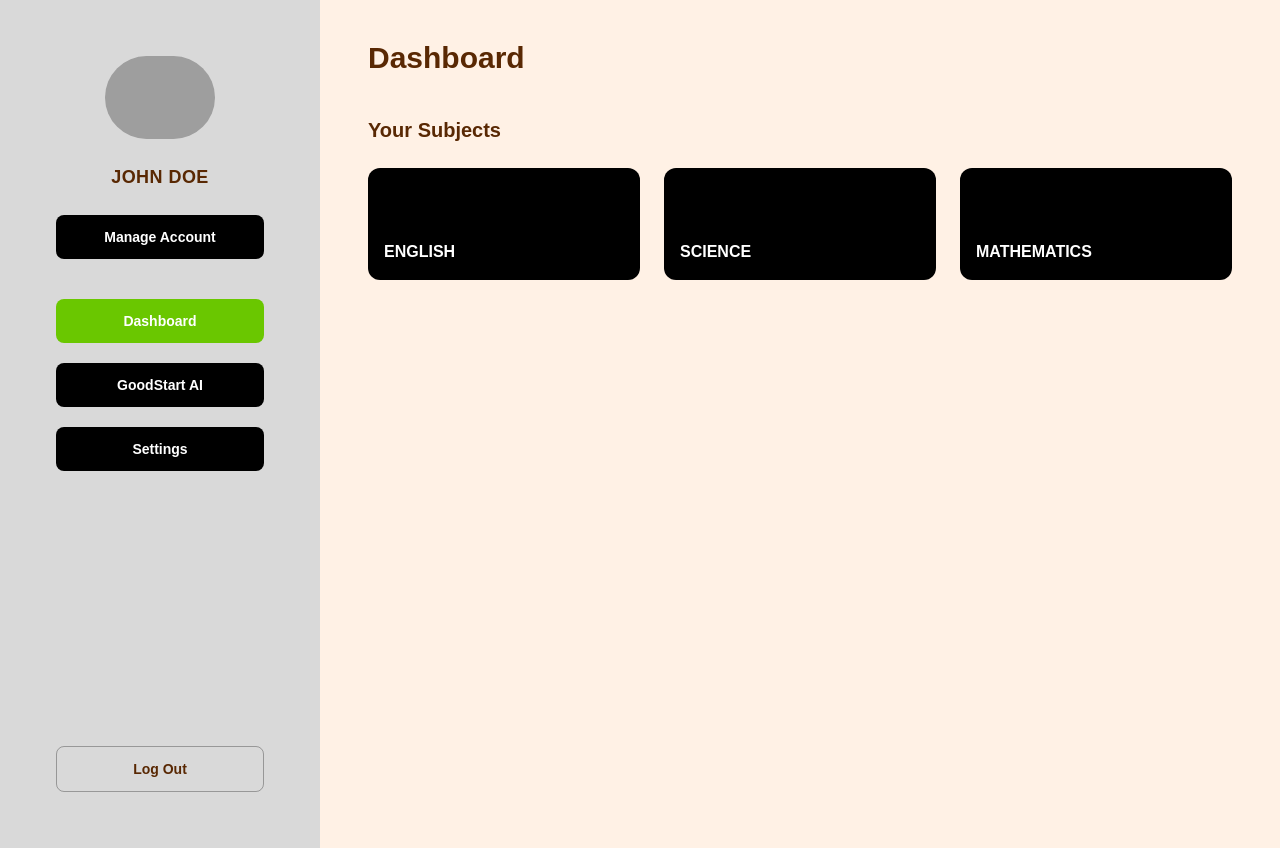
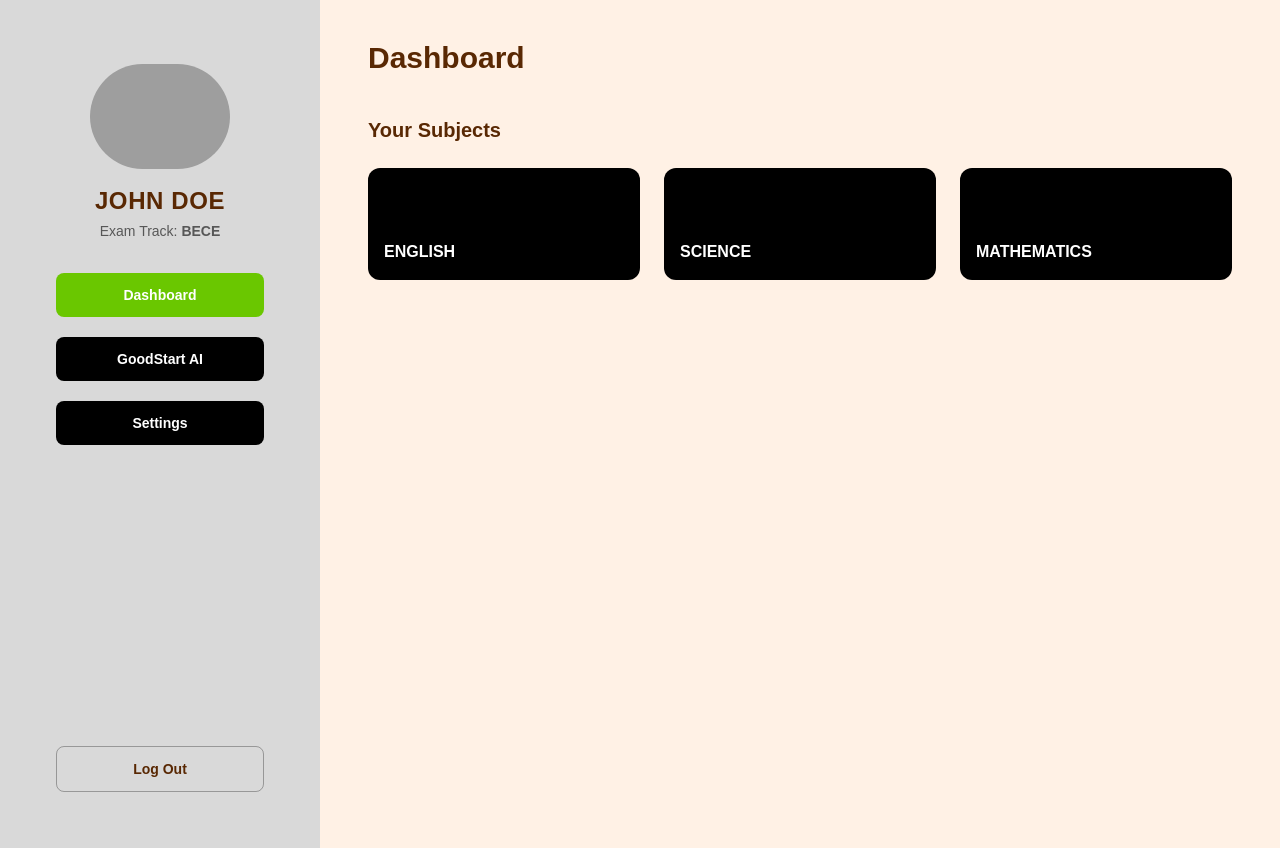
Before and after one commit to loganpinel06/Safari-Smart, a Next.js app in the folder next-app/: page /dashboard in a window 1280 px wide. Built offline with nearby package versions, Linux system fonts and the light colour scheme; grey boxes are pictures that could not be loaded.

Commit message:
added exam track under name

```diff
--- a/next-app/components/Sidebar.tsx
+++ b/next-app/components/Sidebar.tsx
@@ -6,31 +6,32 @@ type ActiveItem = "Dashboard" | "GoodStart AI" | "Settings";
 type SidebarProps = {
   userName: string;
   activeItem: ActiveItem;
+  examTrack?: string; // "BECE" or "WASSCE"
 };
 
-export default function Sidebar({ userName, activeItem }: SidebarProps) {
+export default function Sidebar({ userName, activeItem, examTrack = "BECE" }: SidebarProps) {
   return (
     <aside className="bg-[#d9d9d9] min-h-screen flex flex-col justify-between">
 
       {/* TOP SECTION */}
-      <div className="p-8 flex flex-col items-center gap-6">
-
+      <div className="px-8 pt-10 pb-8 flex flex-col items-center gap-4">
     <Image
         src="/sslogo.png"
         alt="Safari Smart"
-          width={110}
-          height={110}
+        width={140}
+        height={140}
         className="rounded-full"
         priority
     />
 
-        <p className="font-bold text-lg tracking-wide">
+    <div className="text-center">
+        <p className="font-extrabold text-2xl tracking-wide">
         {userName.toUpperCase()}
         </p>
-
-        <button className="w-full bg-black text-white py-3 text-sm font-semibold rounded-lg hover:opacity-90 transition">
-          Manage Account
-        </button>
+        <p className="text-sm text-black/60 mt-1">
+        Exam Track: <span className="font-semibold">{examTrack}</span>
+        </p>
+    </div>
 
         <div className="w-full space-y-5 pt-4">
           <SidebarNavItem
```
Lines whose indentation alone changed are shown as unchanged.
